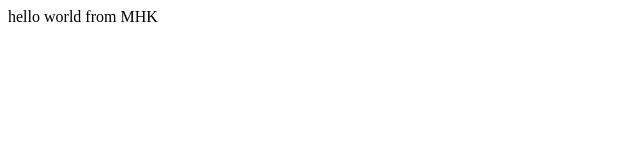
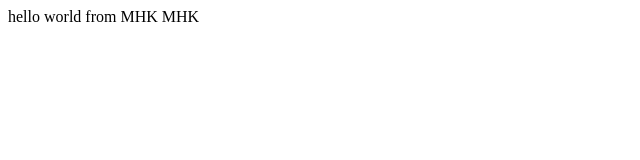
Before and after one commit to MohammadHammadKhan/BC-CLASS1, a plain HTML site: page index.html in a window 1280 px wide. Shown: the full height of the page, 0-640 px from the left. Drawn offline with Linux system fonts and the light colour scheme.

Commit message:
Update index.html

```diff
--- a/index.html
+++ b/index.html
@@ -6,6 +6,6 @@
     <title>Document</title>
 </head>
 <body>
-    hello world from MHK
+    hello world from MHK MHK
 </body>
 </html>
```
